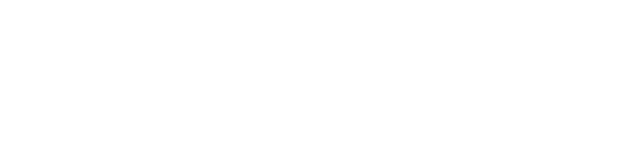
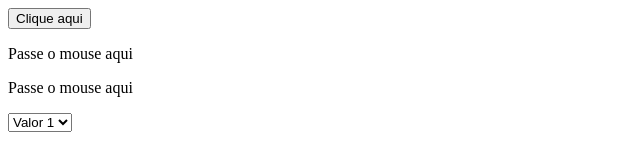
Before and after one commit to flameuss/aula_javascript, a plain HTML site: page index.html in a window 1280 px wide. Shown: the whole page, without its empty margins (0-640 px from the left). Drawn offline with Linux system fonts and the light colour scheme.

Commit message:
continuaçao da  aula do curso da DIO

```diff
--- a/index.html
+++ b/index.html
@@ -5,7 +5,15 @@
     <meta charset="utf-8">
     <script type="text/javascript" src="/main.js"></script>
   </head>
-  <body>
-
+  <body onload="load()">
+    <button type="button" onclick="clicou()">Clique aqui</button>
+    <p id="agradecimento" onclick="redirecionar()"></p>
+    <p id="mousemove" onmouseover="trocar(this)" onmouseout="voltar(this)">Passe o mouse aqui</p>
+    <p id="mousemove2" onmouseover="trocar(this)" onmouseout="voltar(this)">Passe o mouse aqui</p>
+    <select onchange="funcaoChange(this)">
+      <option value="1"> Valor 1 </option>
+      <option value="2"> Valor 2 </option>
+      <option value="3"> Valor 3 </option>
+    </select>
   </body>
 </html>
--- a/main.js
+++ b/main.js
@@ -1,3 +1,61 @@
+// #####manipulando elementos da página
+function clicou(){
+  document.getElementById("agradecimento").innerHTML = "<b>Obrigado por clicar</b>";
+ // console.log(document.getElementById("agradecimento"));
+  //alert("Obrigado por clicar!");
+
+}
+
+
+function redirecionar(){
+  window.open("https://globallabs.academy/");
+ // window.location.href = "https://globallabs.academy/";
+}
+
+function trocar(elemento){
+  //.getElementById("mousemove").innerHTML = "Obrigado por passar o mouse";
+ // alert("trocar texto");
+ elemento.innerHTML ="Obrigado por passar o mouse";
+}
+
+function voltar(elemento){
+  // document.getElementById("mousemove").innerHTML = "Passe o mouse aqui";
+  elemento.innerHTML ="Passe o mouse aqui";
+}
+
+function load(){
+  alert("Página carregada!");
+}
+function funcaoChange(elemento){
+  console.log(elemento.value)
+}
+// #### Desenvolva páginas web com JavaScript
+
+// function validaIdade(idade){
+//   var validar;
+//   if(idade >=18){
+//       validar = true
+
+//   }else{
+//       validar = false
+//     }
+//     return validar;
+// }
+
+// var idade = prompt("Qual é a sua idade ?");
+// console.log(validaIdade(idade));
+
+// function soma(n1,n2){
+// return n1+n2;
+// }
+
+// function setReplace(frase, nome, novo_nome){
+//   return frase.replace(nome, novo_nome)
+// }
+// alert(soma(5,10));
+// alert(setReplace("vai Japão", "Japão", "Brasil" ));
+
+
 // ## Introdução ao JavaScript
 // var nome = "Luis Henrique";
 // var idade = 29;
```
